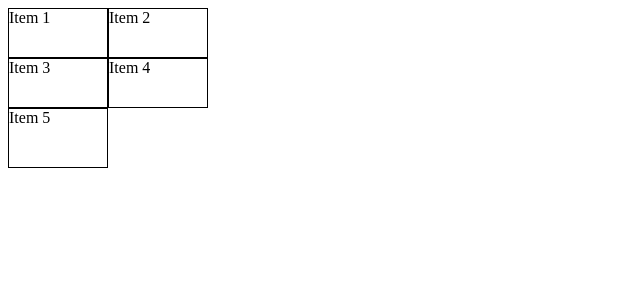
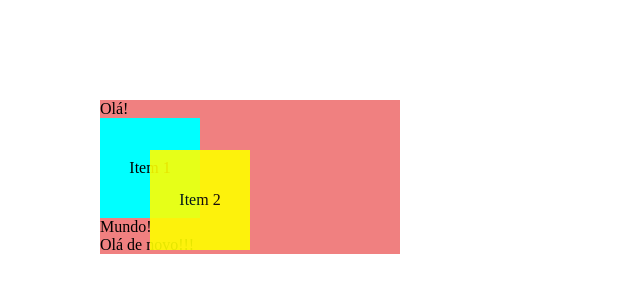
Before and after one commit to rafaspimenta/fullstackdev, a plain HTML site: page 1-RandomTest/Position/index.html in a window 1280 px wide. Shown: the whole page, without its empty margins (0-640 px from the left). Drawn offline with Linux system fonts and the light colour scheme.

Commit message:
fix RandomTests

```diff
--- /dev/null
+++ b/1-RandomTest/Menu/style.css
@@ -0,0 +1,81 @@
+:root {
+    --primary-color: #000;
+    --light-gray-color: #EEEEEE;
+    --secondary-color: crimson;
+}
+
+html {
+    font-size: 62.5%;
+    scroll-behavior: smooth;
+}
+
+* {
+    margin: 0;
+    padding: 0;
+    box-sizing: border-box;
+}
+
+body {
+    background-color: aquamarine;
+}
+
+a {
+    text-decoration: none;
+}
+
+.menu {
+    position: fixed;
+    background: white;
+    top: 0;
+    width: 100%;
+    border-bottom: 1px solid var(--light-gray-color);
+}
+
+.menu-content {
+    display: flex;
+    justify-content: space-between;
+    align-items: center;
+}
+
+.menu h1 {
+    font-size: 2.3rem;
+    color: var(--primary-color);
+}
+
+.menu ul {
+    list-style: none;
+    display: flex;
+}
+
+.menu ul li a {
+    display: block;
+    padding: 2rem;
+    font-size: 1.8rem;
+    color: var(--primary-color);
+    position: relative;
+}
+
+.menu ul li a::after {
+    content: '';
+    position: absolute;
+    bottom: 1rem;
+    left: 50%;
+    width: 0;
+    height: 0.2rem;
+    background: var(--secondary-color);
+    transition: all 300ms ease-in-out;
+}
+
+.menu ul li a:hover::after {
+    width: 50%;
+    left: 25%;
+}
+
+
+.menu-spacing {
+    height: 65px;
+}
+
+.section {
+    min-height: 100vh;
+}
--- a/1-RandomTest/index.html
+++ b/1-RandomTest/Position/index.html
@@ -9,12 +9,12 @@
 </head>
 
 <body>
-    <div class="conteiner">
+    <div class="container">
+        <p>Olá!</p>
         <div class="item item1">Item 1</div>
         <div class="item item2">Item 2</div>
-        <div class="item item3">Item 3</div>
-        <div class="item item4">Item 4</div>
-        <div class="item item5">Item 5</div>
+        <p>Mundo!</p>
+        <p>Olá de novo!!!</p>
     </div>
 </body>
 
--- /dev/null
+++ b/1-RandomTest/Position/style.css
@@ -0,0 +1,32 @@
+* {
+    margin: 0;
+    padding: 0;
+}
+
+.container {
+    position: relative;
+    width: 300px;
+    margin-top: 100px;
+    margin-left: 100px;
+    background-color: lightcoral;
+}
+
+.item {
+    width: 100px;
+    height: 100px;
+    display: grid;
+    align-items: center;
+    justify-content: center;
+}
+
+.item1 {
+    background-color: cyan;
+}
+
+.item2 {
+    background-color: yellow;
+    position: absolute;
+    opacity: 0.9;
+    top: 50px;
+    left: 50px;
+}
--- a/1-RandomTest/style.css
+++ /dev/null
@@ -1,11 +0,0 @@
-.conteiner {
-    display: grid;
-    grid-template-rows: repeat(2, 50px);
-    grid-template-columns: repeat(2, 100px);
-    grid-auto-rows: 60px;
-    grid-auto-columns: 70px;
-}
-
-.item {
-    border: 1px solid black;
-}
```
Also changed, not shown: 1-RandomTest/Menu/index.html (added, +33 -0 lines).
